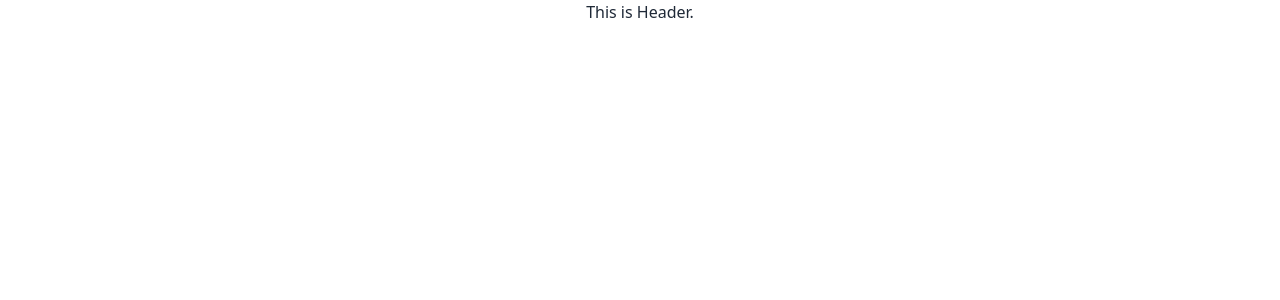
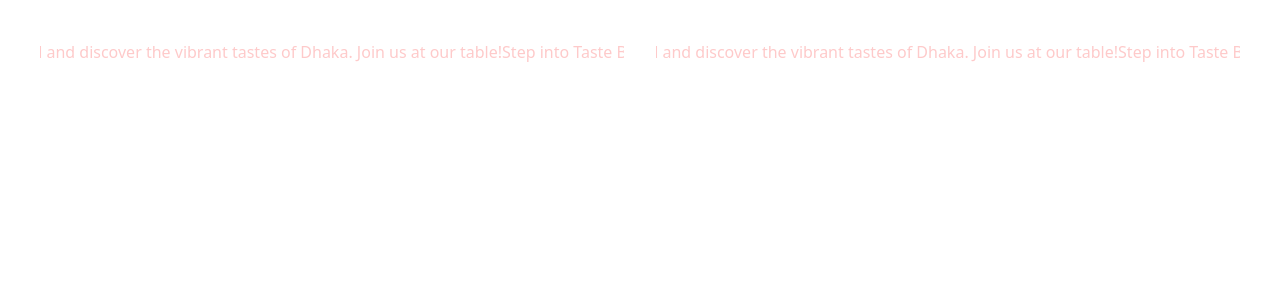
Before and after one commit to Arman7052/chef-recipe-hunter-client, a React (Vite) app: page / in a window 1280 px wide. Shown: the top 300 px of the page. Built offline with nearby package versions, Linux system fonts and the light colour scheme.

Commit message:
Header done

```diff
--- a/package.json
+++ b/package.json
@@ -15,6 +15,7 @@
     "match-sorter": "^6.3.1",
     "react": "^18.2.0",
     "react-dom": "^18.2.0",
+    "react-fast-marquee": "^1.5.2",
     "react-icons": "^4.8.0",
     "react-router-dom": "^6.11.0",
     "sort-by": "^1.2.0"
--- a/src/Pages/Shared/Header/Header.jsx
+++ b/src/Pages/Shared/Header/Header.jsx
@@ -1,9 +1,22 @@
 import React from 'react';
+import Marquee from "react-fast-marquee";
+import { Link } from 'react-router-dom';
 
 const Header = () => {
     return (
-        <div className=' text-center'>
-            This is Header.
+        <div className=' text-center text-red-200 flex gap-4 justify-between lg:mx-10'>
+            <div className='py-10'>
+                <Marquee pauseOnHover={true} speed={30}>
+                    Step into Taste Bengal and discover the vibrant tastes of Dhaka. Join us at our table!
+
+                </Marquee>
+            </div>
+            <div className=' bg-red-50 rounded-full'> <Link to='/'><img className=' ' src="https://i.ibb.co/VqsdBf0/apple-touch-icon.png" alt="" />  </Link> </div>
+            <div className='py-10'>
+                <Marquee pauseOnHover={true} speed={30} >
+                    Step into Taste Bengal and discover the vibrant tastes of Dhaka. Join us at our table!
+                </Marquee>
+            </div>
         </div>
     );
 };
--- /dev/null
+++ b/src/Pages/Shared/Header/Navbar.jsx
@@ -0,0 +1,11 @@
+import React from 'react';
+
+const Navbar = () => {
+    return (
+        <div>
+
+        </div>
+    );
+};
+
+export default Navbar;
```
Also changed, not shown: src/Routes/Routes.jsx (+5 -2 lines), 1 other file (tests, documents, lock files or other folders).
